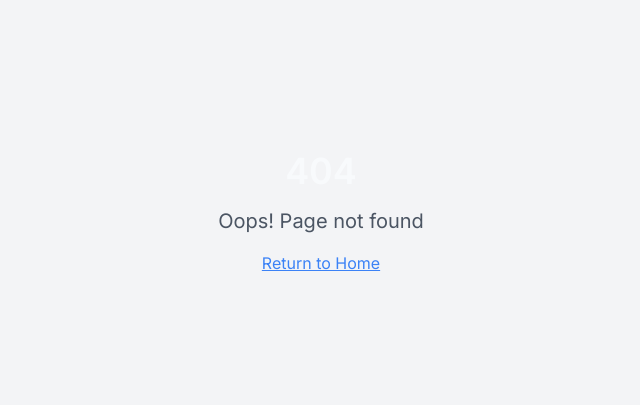
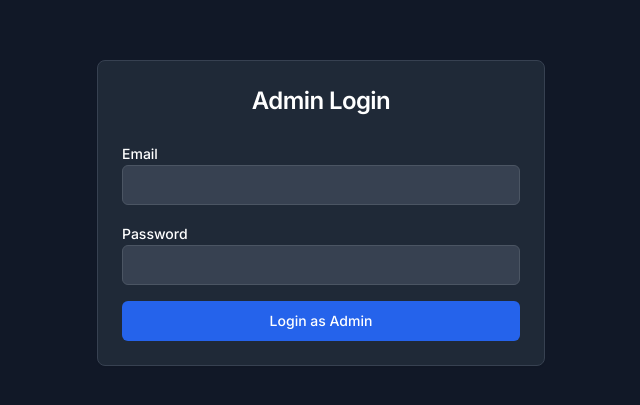
Before and after one commit to dwivediprashant/roadguard, a React (Vite) app in the folder frontend/: page /admin-login in a window 1280 px wide. Before the commit this address had no page. Shown: the part 187-592 px from the top of the page, without its empty margins (319-959 px from the left). Built offline with nearby package versions, Linux system fonts and the light colour scheme.

Commit message:
feat: add AdminLogin component and update routing in App

```diff
--- a/frontend/src/App.tsx
+++ b/frontend/src/App.tsx
@@ -14,6 +14,7 @@ const Signup = lazy(() => import("./pages/Signup"));
 const AdminDashboard = lazy(() => import("./pages/AdminDashboard"));
 const WorkerDashboard = lazy(() => import("./pages/WorkerDashboard"));
 const WorkshopDashboard = lazy(() => import("./pages/WorkshopDashboard"));
+const AdminLogin = lazy(() => import("./pages/AdminLogin"));
 const NotFound = lazy(() => import("./pages/NotFound"));
 
 const queryClient = new QueryClient({
@@ -77,6 +78,7 @@ const App = () => (
                 <Route path="/login" element={<PublicRoute><Login /></PublicRoute>} />
                 <Route path="/signup" element={<PublicRoute><Signup /></PublicRoute>} />
                 <Route path="/dashboard" element={<ProtectedRoute><DashboardRoute /></ProtectedRoute>} />
+                <Route path="/admin-login" element={<AdminLogin />} />
                 <Route path="/admin" element={<ProtectedRoute><AdminDashboard /></ProtectedRoute>} />
                 <Route path="/worker" element={<ProtectedRoute><WorkerDashboard /></ProtectedRoute>} />
                 <Route path="/workshop" element={<ProtectedRoute><WorkshopDashboard /></ProtectedRoute>} />
--- a/frontend/src/pages/AdminDashboard.tsx
+++ b/frontend/src/pages/AdminDashboard.tsx
@@ -75,7 +75,15 @@ export default function AdminDashboard() {
 
   return (
     <div className="container mx-auto p-6">
-      <h1 className="text-3xl font-bold mb-6">Admin Dashboard</h1>
+      <div className="flex justify-between items-center mb-6">
+        <h1 className="text-3xl font-bold">Admin Dashboard</h1>
+        <Button
+          onClick={() => toast({ title: "Notifications", description: "3 new service requests pending" })}
+          className="bg-blue-600 hover:bg-blue-700"
+        >
+          🔔 Notifications
+        </Button>
+      </div>
 
       {isLoading ? (
         <div className="text-center py-8">
--- /dev/null
+++ b/frontend/src/pages/AdminLogin.tsx
@@ -0,0 +1,62 @@
+import React, { useState } from 'react';
+import { useNavigate } from 'react-router-dom';
+import { Card, CardContent, CardHeader, CardTitle } from '../components/ui/card';
+import { Button } from '../components/ui/button';
+import { Input } from '../components/ui/input';
+import { Label } from '../components/ui/label';
+
+const AdminLogin = () => {
+  const [email, setEmail] = useState('');
+  const [password, setPassword] = useState('');
+  const navigate = useNavigate();
+
+  const handleLogin = (e: React.FormEvent) => {
+    e.preventDefault();
+    // Mock admin login - in real app, validate credentials
+    if (email && password) {
+      localStorage.setItem('userType', 'admin');
+      navigate('/admin');
+    }
+  };
+
+  return (
+    <div className="min-h-screen bg-gray-900 flex items-center justify-center p-4">
+      <Card className="w-full max-w-md bg-gray-800 border-gray-700">
+        <CardHeader>
+          <CardTitle className="text-2xl text-center text-white">Admin Login</CardTitle>
+        </CardHeader>
+        <CardContent>
+          <form onSubmit={handleLogin} className="space-y-4">
+            <div>
+              <Label htmlFor="email" className="text-white">Email</Label>
+              <Input
+                id="email"
+                type="email"
+                value={email}
+                onChange={(e) => setEmail(e.target.value)}
+                className="bg-gray-700 border-gray-600 text-white"
+                required
+              />
+            </div>
+            <div>
+              <Label htmlFor="password" className="text-white">Password</Label>
+              <Input
+                id="password"
+                type="password"
+                value={password}
+                onChange={(e) => setPassword(e.target.value)}
+                className="bg-gray-700 border-gray-600 text-white"
+                required
+              />
+            </div>
+            <Button type="submit" className="w-full bg-blue-600 hover:bg-blue-700">
+              Login as Admin
+            </Button>
+          </form>
+        </CardContent>
+      </Card>
+    </div>
+  );
+};
+
+export default AdminLogin;
```
